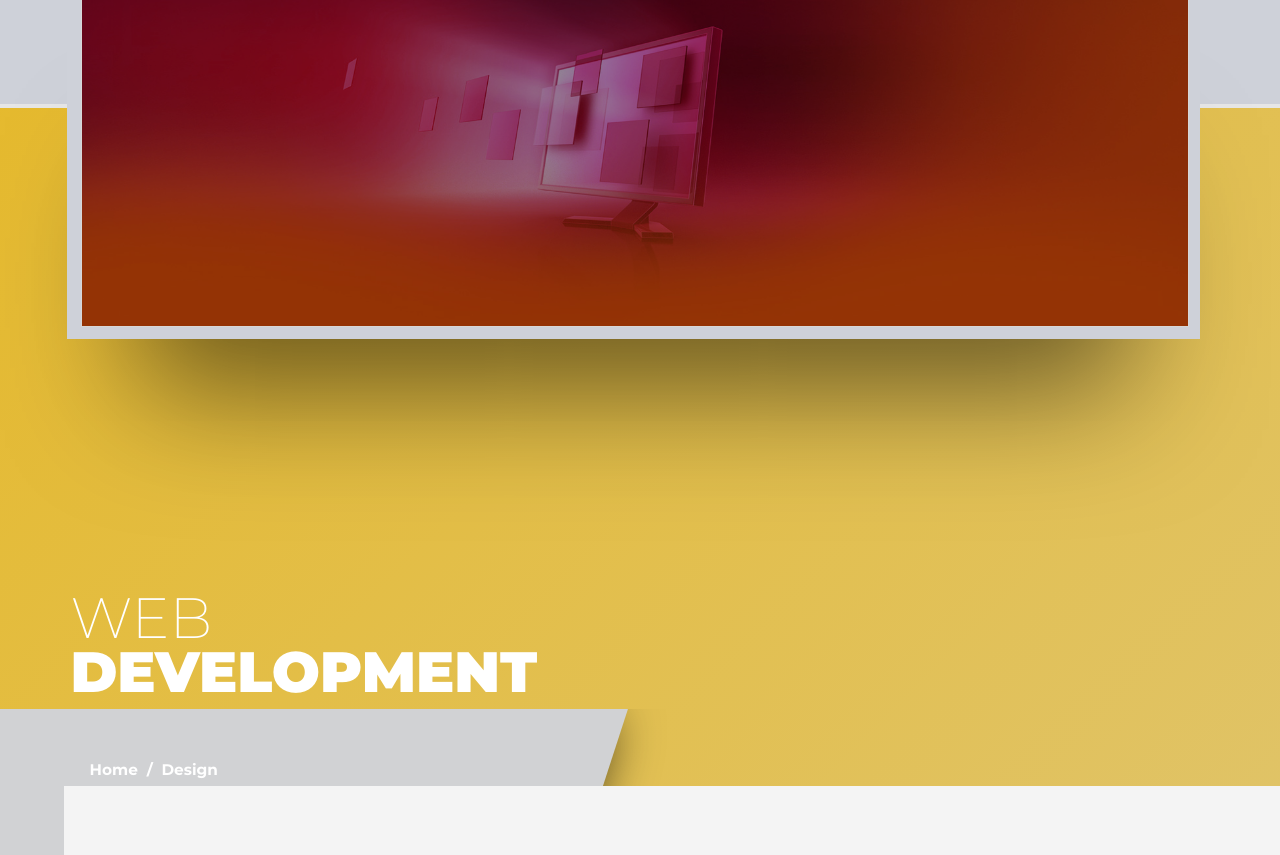
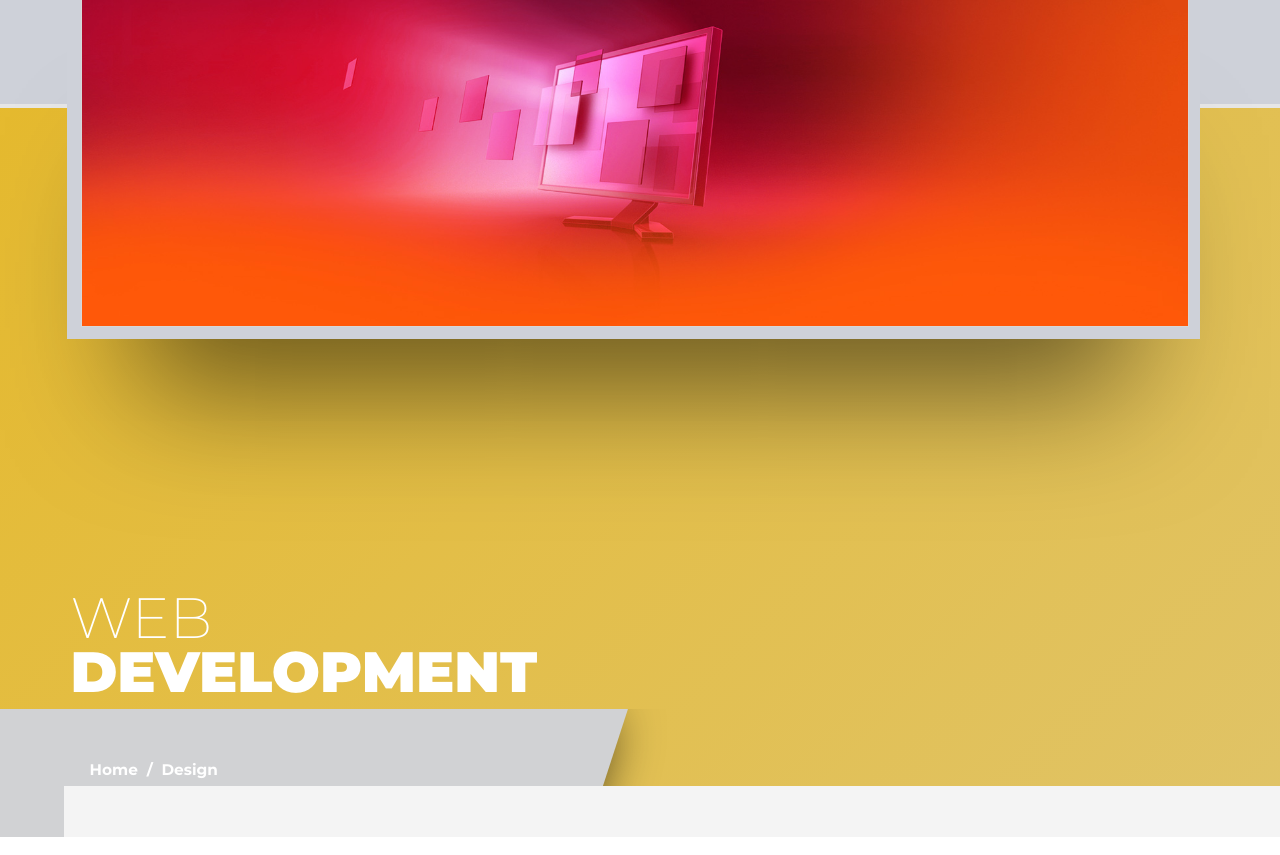
Before and after one commit to nikoladim123/cySolidWebDevelopment, a plain HTML site: page index.html in a window 1280 px wide. Shown: the part 88-943 px from the top of the page. Drawn offline with Linux system fonts and the light colour scheme.

Commit message:
remove content

```diff
--- a/assets/css/style.css
+++ b/assets/css/style.css
@@ -459,7 +459,7 @@ main{
   /* box-shadow: 0px 1.77vw 12.962vw 1.259vw rgba(0,0,0,0.2); */
   position: relative;
   /* float: right; */
-  width: 100vw;
+  width: 100%;
   /* background: white; */
   margin-top: 6vw;
   /* border-left: 2.296vw solid rgba(255, 255, 255, 0.05); */
@@ -472,10 +472,10 @@ main{
   padding-top: 0.1px;
   padding-bottom: 4vw;
   position: relative;
-  left: 5vw;
+  left: 5%;
   top: -0vw;
   background-color: rgb(244,244,244);
-  width: 95vw;
+  width: 95%;
   /* height: 100%; */
 }
 
--- a/index.html
+++ b/index.html
@@ -34,7 +34,7 @@
         </video> -->
         <div class="videoOverlay"></div>
         <div class="inlineFrame">
-          <div class="layerGradVideo"></div>
+          <!-- <div class="layerGradVideo"></div> -->
         </div>
         <!-- <div class="zero">
           <p class="zeroParagraph">0</p>
@@ -90,12 +90,12 @@
       <div class="contentBox">
 
         <div class="content">
-          <div class="contactUsDivBut">
+          <!-- <div class="contactUsDivBut">
             <button type="button" name="button">CONTACT US</button> <br>
             <button type="button" name="button">CALL BACK</button>
-          </div>
+          </div> -->
           <!-- content One -->
-            <div class="contentImgTextBigBox contentOne">
+            <!-- <div class="contentImgTextBigBox contentOne">
               <h1>Secure and Optimized TLS</h1>
               <div class="imgText">
                 <div class="images">
@@ -131,7 +131,7 @@
                    <button onclick="location.href='https://nikoladim123.github.io/cySolidBlogDetails/'" class="readMore" type="button" name="button">Read More</button>
                   </div>
                 </div>
-              </div>
+              </div> -->
 
               <!-- <div class="imgText">
                 <div class="OptimizedAnimBox">
```
